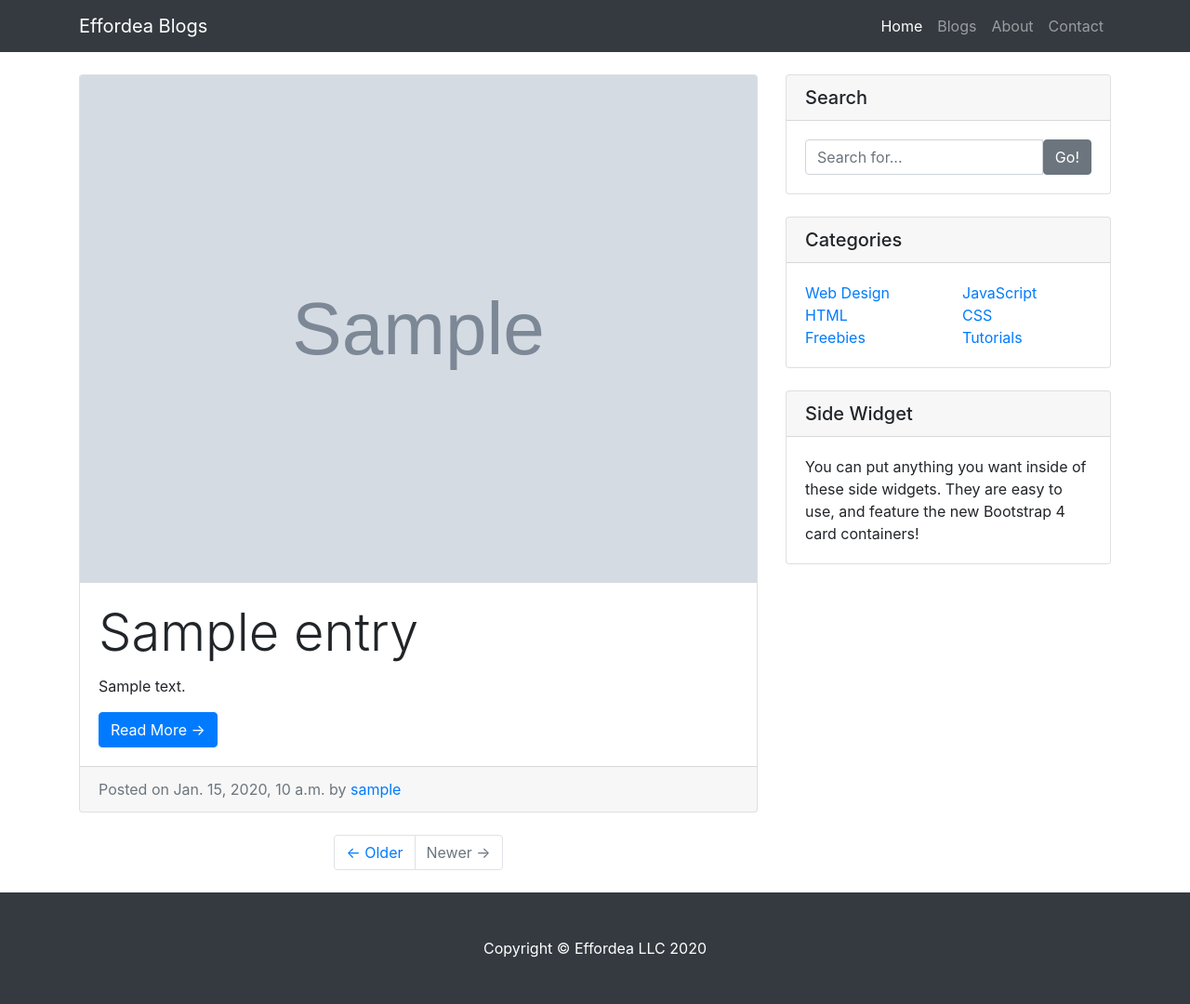
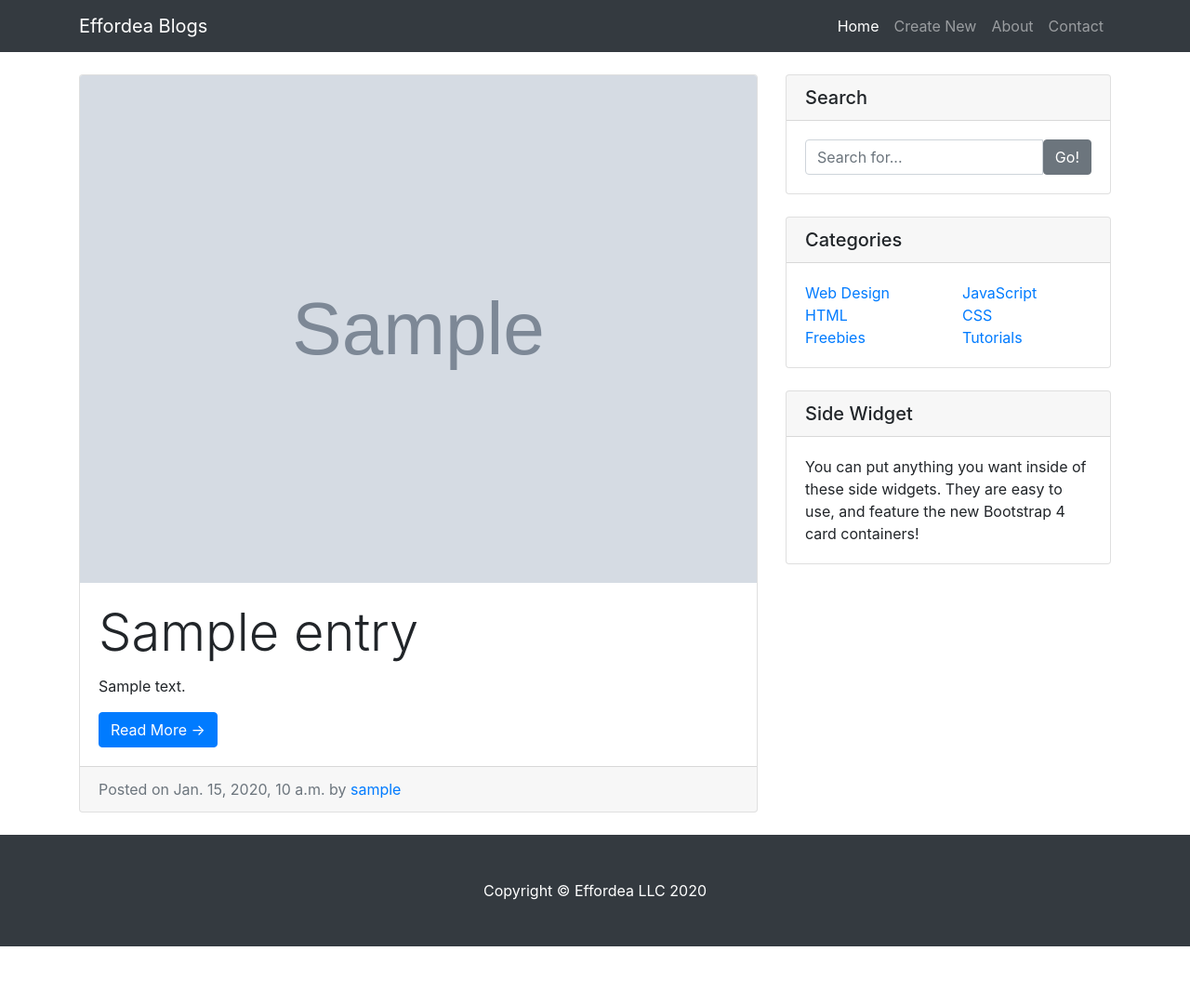
Before and after one commit to mubashirjamali101/blog, a Django app: page / in a window 1280 px wide. Shown: the whole page at 93% size. After the commit the page ends 1018 px from the top, so only its background shows below. Run offline with Django 3.2, Linux system fonts and the light colour scheme; tables that the repository leaves empty hold one stand-in row (values such as "Sample post"); grey boxes marked "Sample" are stand-in pictures; some libraries are stand-ins or nearby versions.

Commit message:
modified base, new entry, readmore or full blog and home page view

```diff
--- a/entries/models.py
+++ b/entries/models.py
@@ -2,6 +2,7 @@ from django.db import models
 
 from django.contrib.auth.models import User
 
+#Post model for DB
 class Entry(models.Model):
     entry_title = models.CharField(max_length=50)
     entry_text = models.TextField()
--- a/entries/templates/entries/base.html
+++ b/entries/templates/entries/base.html
@@ -37,7 +37,7 @@
             </a>
           </li>
           <li class="nav-item">
-            <a class="nav-link" href="#">Blogs</a>
+            <a class="nav-link" href="{% url 'create_entry' %}">Create New</a>
           </li>
           <li class="nav-item">
             <a class="nav-link" href="#">About</a>
--- a/entries/templates/entries/index.html
+++ b/entries/templates/entries/index.html
@@ -21,14 +21,20 @@
 
       {% endfor %}
 
+      {% if is_paginated %}
       <!-- Pagination -->
       <ul class="pagination justify-content-center mb-4">
+        {% if page_obj.has_previous %}
         <li class="page-item">
-          <a class="page-link" href="#">&larr; Older</a>
+          <a class="page-link" href="?page={{ page_obj.previous_page_number }}">&larr; Older</a>
         </li>
-        <li class="page-item disabled">
-          <a class="page-link" href="#">Newer &rarr;</a>
+        {% endif %}
+        {% if page_obj.has_next %}
+        <li class="page-item">
+          <a class="page-link" href="?page={{ page_obj.next_page_number }}">Newer &rarr;</a>
         </li>
+        {% endif %}
       </ul>
+      {% endif %}
 
   {% endblock %}
--- a/entries/urls.py
+++ b/entries/urls.py
@@ -1,9 +1,9 @@
 from django.urls import path
 
-from .views import HomeView, EntryView, CreateEntryView
+from .views import HomeView, EntryView, CreateEntryView #importing all the views
 
 urlpatterns = [
-    path('', HomeView.as_view(), name="blog-home"),
-    path('entry/<int:pk>/',EntryView.as_view(), name = "entry-detail"),
-    path('create_entry', CreateEntryView.as_view(), name = "create_entry")
+    path('', HomeView.as_view(), name="blog-home"),#home page url
+    path('entry/<int:pk>/',EntryView.as_view(), name = "entry-detail"),#readmore or full blog view url
+    path('create_entry', CreateEntryView.as_view(success_url='/'), name = "create_entry")# create new post url
 ]
--- a/entries/views.py
+++ b/entries/views.py
@@ -6,13 +6,20 @@ class HomeView(ListView):
     model = Entry
     template_name = 'entries/index.html'
     context_object_name = "blog_entries"
+    ordering = ['-entry_date'] #sorting by the item date
+    paginate_by = 3 #three items per page
 
-
+###readmore or full blog view
 class EntryView(DetailView):
     model = Entry
     template_name = 'entries/entry_detail.html'
 
+###create new post view
 class CreateEntryView(CreateView):
     model = Entry
     template_name = 'entries/create_entry.html'
-    fields = ['title', 'text']
+    fields = ['entry_title', 'entry_text', 'entry_image_url']
+
+    def form_valid(self, form):
+        form.instance.entry_author = self.request.user
+        return super().form_valid(form)
```
Also changed, not shown: entries/templates/entries/create_entry.html (+18 -0 lines), entries/templates/entries/entry_detail.html (+4 -4 lines).
